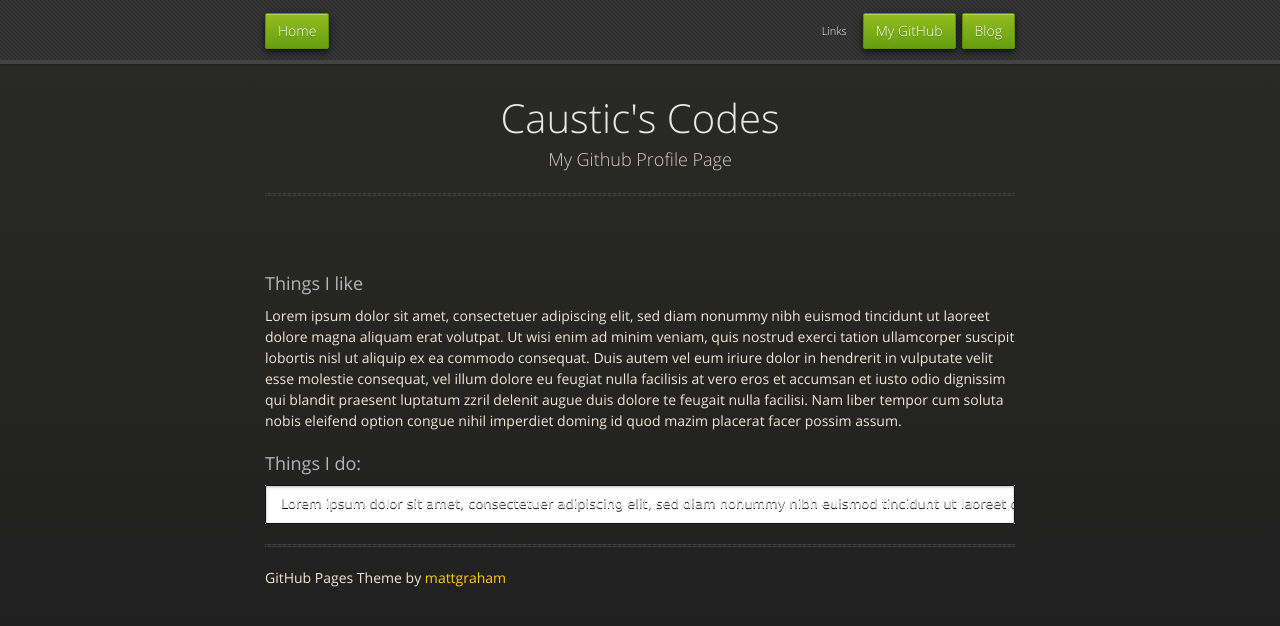
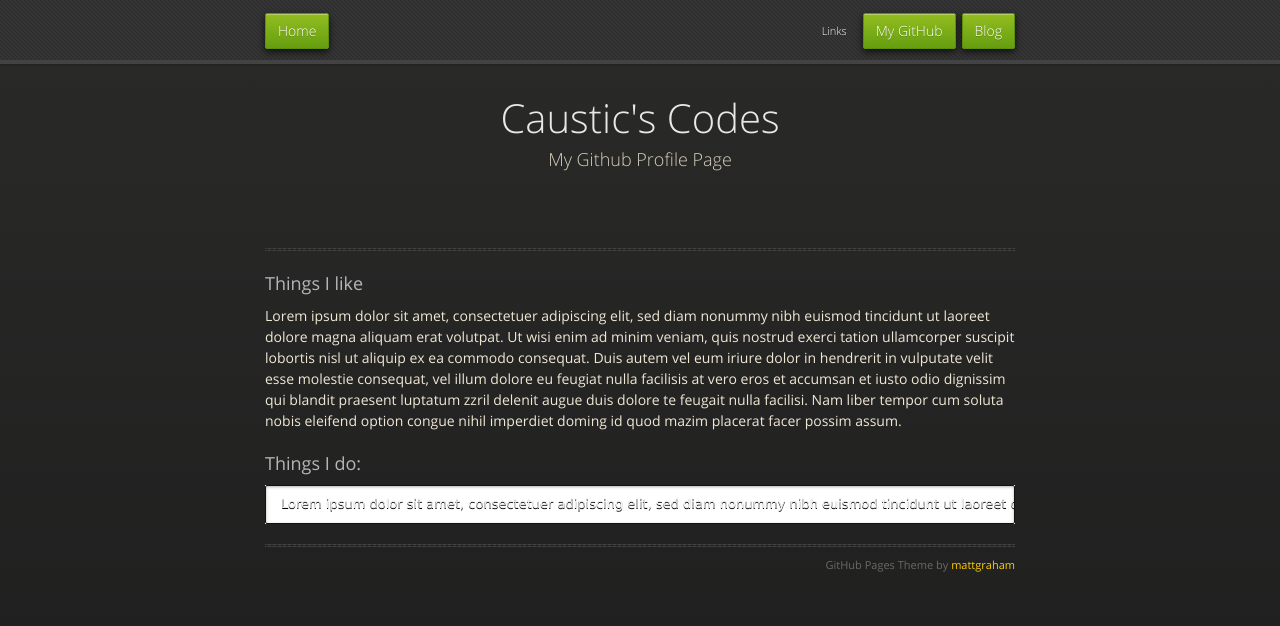
Before and after one commit to Caustic/caustic.github.com, a Jekyll site: the page built from index.markdown, in a window 1280 px wide. Shown: the top 626 px of the page. Built offline with Jekyll 4.4.1, drawn with Linux system fonts in a browser that asks for light colours; nearby versions of some CDN libraries; Markdown is read by kramdown in place of the engine named in the settings.

Commit message:
fixed changes from moving credits

```diff
--- a/_layouts/default.html
+++ b/_layouts/default.html
@@ -28,18 +28,19 @@
     </div><!-- end header -->
 
     <div class="wrapper">
-
       <section>
         <div id="title">
           <h1>Caustic's Codes</h1>
           <p>My Github Profile Page</p>
+        </div>
         <hr>
-        </div>
         <div class="markdown-body">
           {{ content }}
         </div>
+        <div id="footer">
           <hr>
           <span class="credits right">GitHub Pages Theme by <a href="http://twitter.com/#!/michigangraham">mattgraham</a></span>
+        </div>
       </section>
 
     </div>
--- a/stylesheets/styles.css
+++ b/stylesheets/styles.css
@@ -806,17 +806,17 @@ section #title p {
   font-size: 18px;
   text-align: center;
 }
-section #title .credits {
+section #footer .credits {
   font-size: 11px;
   font-family: 'OpenSansRegular', "Helvetica Neue", Helvetica, Arial, sans-serif;
   font-weight: normal;
   color: #696969;
   margin-top: -10px;
 }
-section #title .credits.left {
+section #footer .credits.left {
   float: left;
 }
-section #title .credits.right {
+section #footer .credits.right {
   float: right;
 }
 section div.post-body {
@@ -824,17 +824,17 @@ section div.post-body {
 }
 
 @media print, screen and (max-width: 720px) {
-  #title .credits {
+  #footer .credits {
     display: block;
     width: 100%;
     line-height: 30px;
     text-align: center;
   }
-  #title .credits .left {
+  #footer .credits .left {
     float: none;
     display: block;
   }
-  #title .credits .right {
+  #footer .credits .right {
     float: none;
     display: block;
   }
```
Lines whose indentation alone changed are shown as unchanged.
